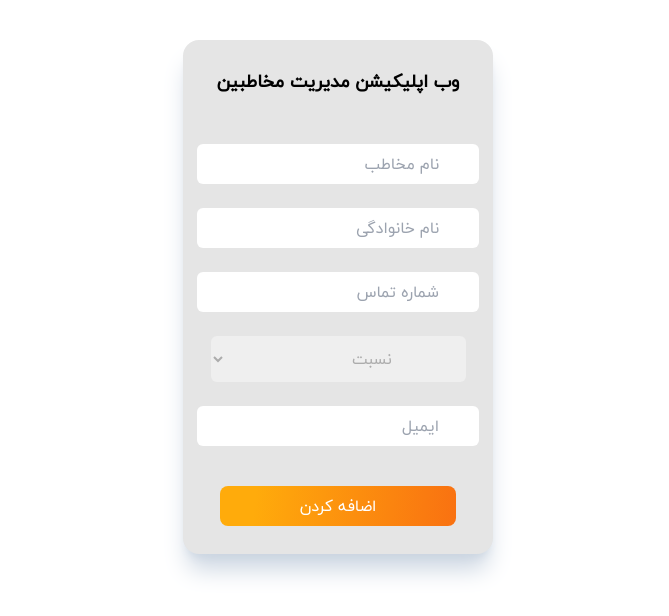
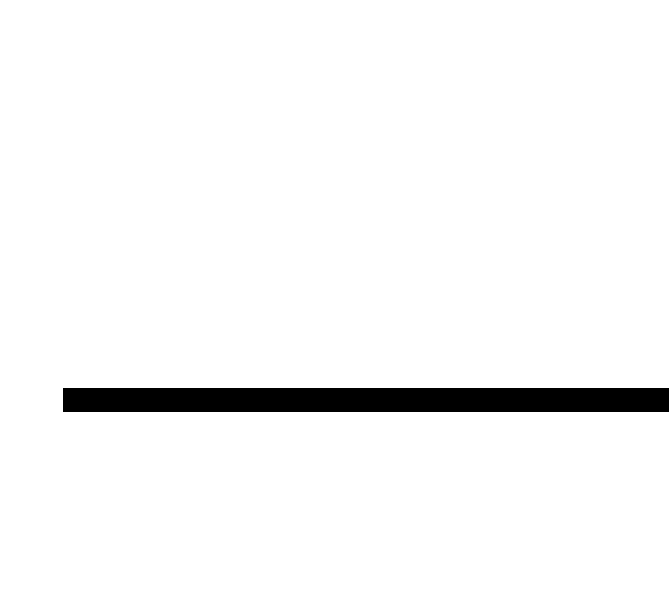
Before and after one commit to N7VID/HW16-MaktabSharif, a React (Create React App) app: page / in a window 1280 px wide. Shown: the top 616 px of the page, without its empty margins (611-1280 px from the left). Built offline with nearby package versions, Linux system fonts and the light colour scheme.

Commit message:
fix: main layout

```diff
--- a/src/App.js
+++ b/src/App.js
@@ -1,9 +1,11 @@
+import ContactList from "./components/contactList/ContactList";
 import RegisterForm from "./components/form/form";
 
 export default function App() {
   return (
-    <div className="font-yekan">
+    <div className="font-yekan flex gap-32 items-center h-screen px-20">
       <RegisterForm />
+      <ContactList />
     </div>
   );
 }
--- /dev/null
+++ b/src/components/contactList/ContactList.jsx
@@ -0,0 +1,3 @@
+export default function ContactList() {
+  return <div className="flex-grow bg-black">ContactList</div>;
+}
--- a/src/components/form/form.jsx
+++ b/src/components/form/form.jsx
@@ -1,7 +1,7 @@
 import { Field, Form, Formik } from "formik";
 export default function RegisterForm() {
   return (
-    <div className="mx-auto my-10 w-[310px]">
+    <div className="w-[310px]">
       <Formik
         initialValues={{
           firstName: "",
```
